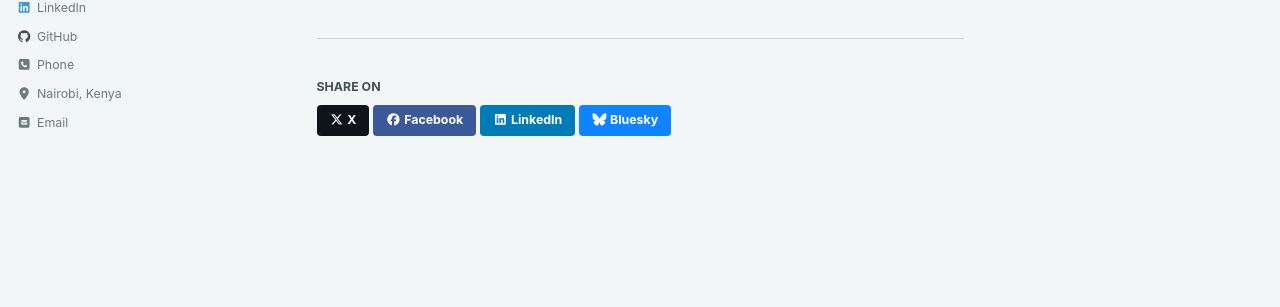
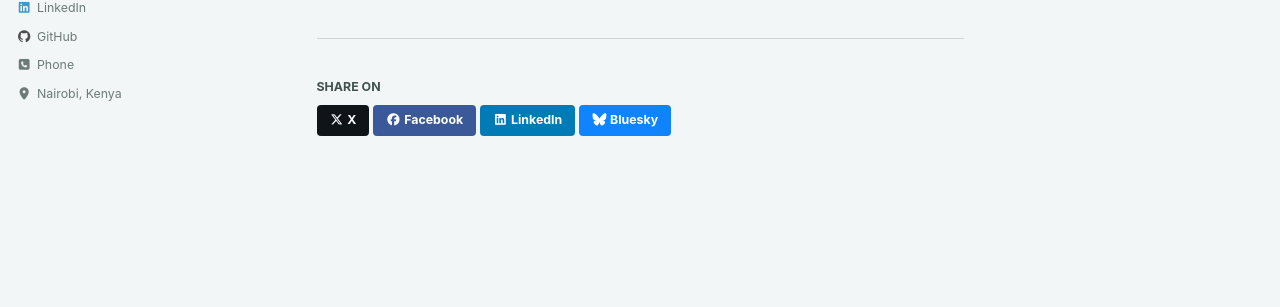
Before and after one commit to purityhannahzawadi/purityhannahzawadi.github.io, a Jekyll site: the page built from _pages/contact.md, in a window 1280 px wide. Shown: the part 423-730 px from the top of the page. Built offline with Jekyll 4.4.1, drawn with Linux system fonts in a browser that asks for light colours; cached includes are drawn as plain includes.

Commit message:
Update _config.yml

```diff
--- a/_config.yml
+++ b/_config.yml
@@ -116,7 +116,6 @@ author:
   name             : "Purity Hannah Zawadi"
   avatar           : "/assets/images/purity.jpg" # Add your professional photo here
   bio              : "I am a Geospatial Engineer exploring the intersection of GIS, remote sensing, and cloud computing to build innovative, data-driven solutions for sustainability."
-  email            : "hpurity.zawadi@gmail.com"
   links:
     - label: "Email"
       icon: "fas fa-fw fa-envelope-square"
```
